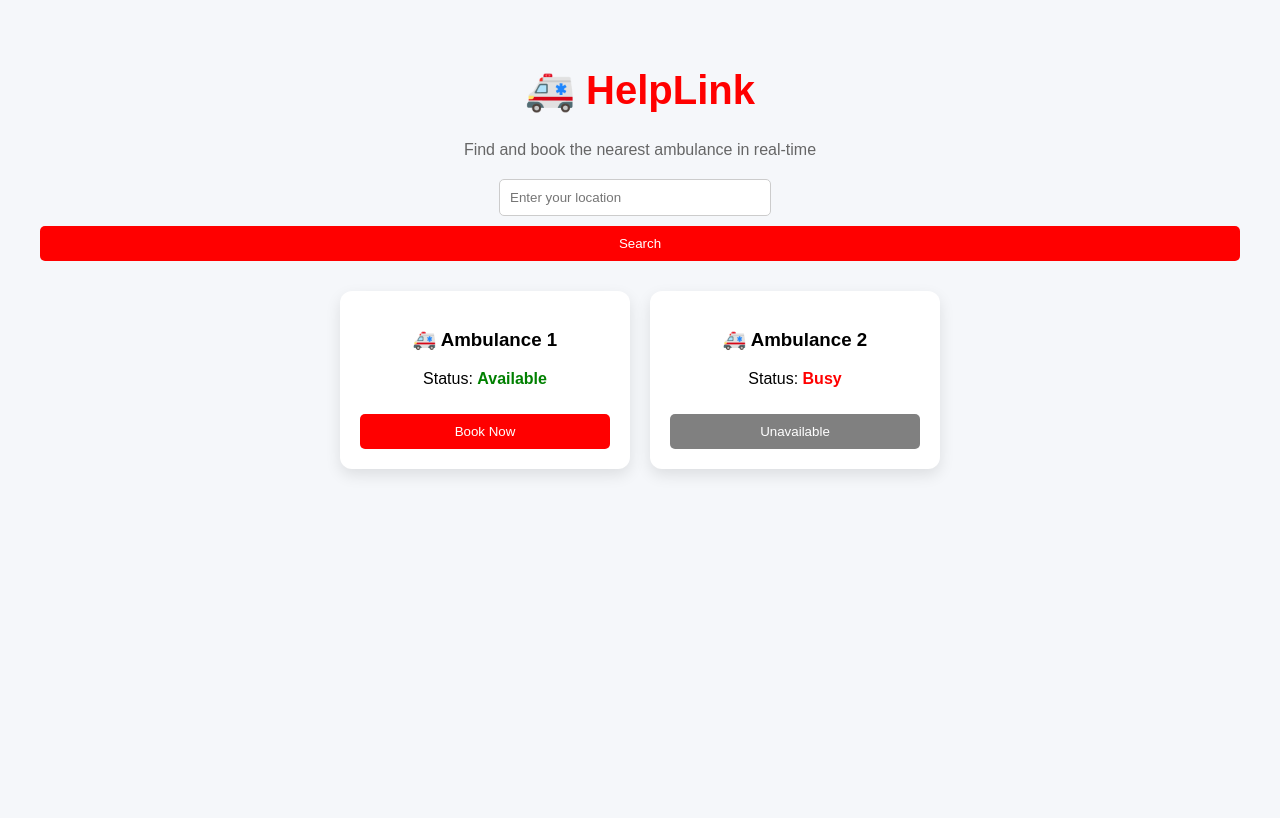
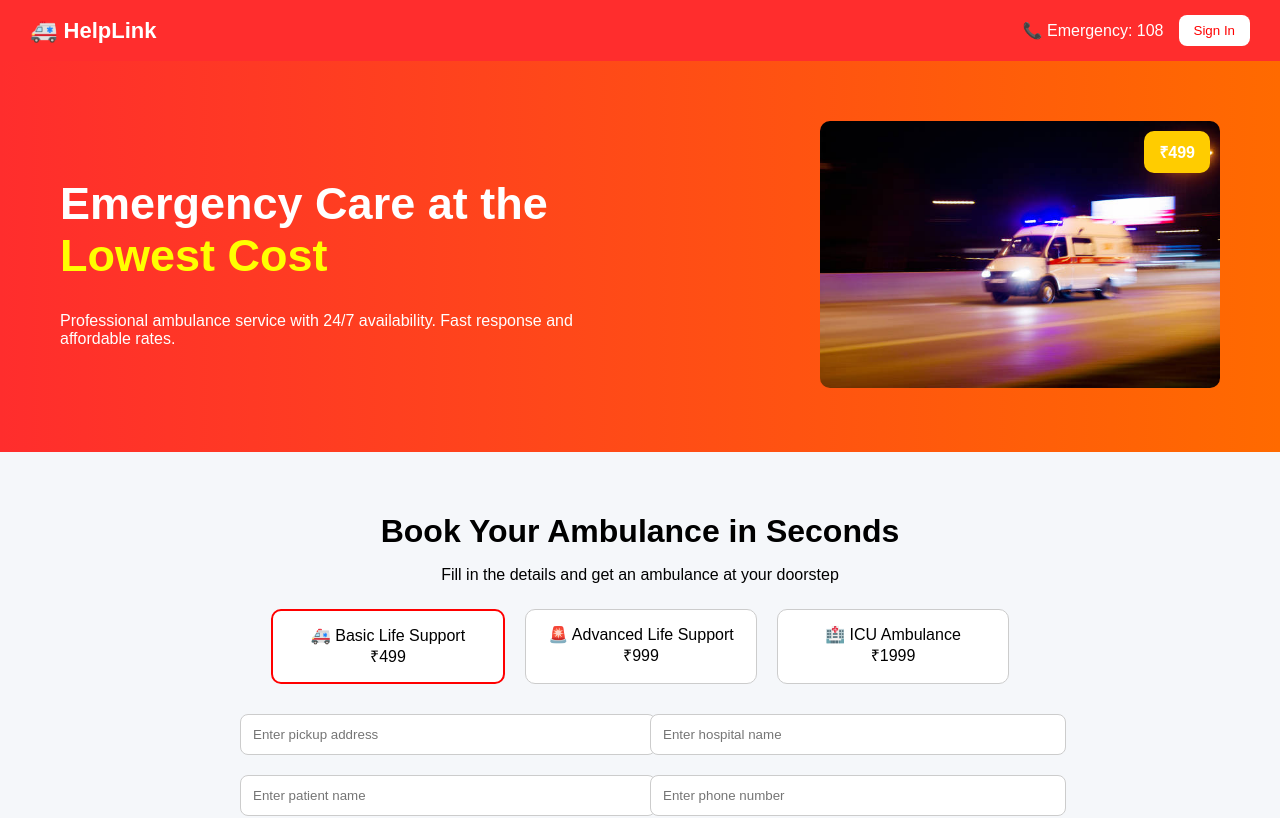
Before and after one commit to HimaniLohani/ambulance-trekker, a React (Create React App) app in the folder frontend/: page / in a window 1280 px wide. Shown: the top 818 px of the page. Built offline with nearby package versions, Linux system fonts and the light colour scheme.

Commit message:
frontend UI completed

```diff
--- a/frontend/src/App.css
+++ b/frontend/src/App.css
@@ -1,83 +1,235 @@
 body {
   margin: 0;
   font-family: Arial;
+}
+
+/* 🔴 NAVBAR */
+.navbar {
+  display: flex;
+  justify-content: space-between;
+  align-items: center;
+  padding: 15px 30px;
+  background: #ff2d2d;
+  color: white;
+}
+
+.logo {
+  font-size: 22px;
+  font-weight: bold;
+}
+
+.nav-right {
+  display: flex;
+  align-items: center;
+  gap: 15px;
+}
+
+.signin {
+  background: white;
+  color: red;
+  border: none;
+  padding: 8px 15px;
+  border-radius: 8px;
+  cursor: pointer;
+}
+
+/* 🔥 HERO SECTION */
+.hero {
+  display: flex;
+  justify-content: space-between;
+  align-items: center;
+  padding: 60px;
+  background: linear-gradient(to right, #ff2d2d, #ff6a00);
+  color: white;
+}
+
+.hero-left {
+  max-width: 50%;
+}
+
+.hero-left h1 {
+  font-size: 45px;
+}
+
+.hero-left span {
+  color: yellow;
+}
+
+.hero-right {
+  position: relative;
+}
+
+.hero-right img {
+  width: 400px;
+  border-radius: 10px;
+}
+
+.price {
+  position: absolute;
+  top: 10px;
+  right: 10px;
+  background: #ffcc00;
+  padding: 10px 15px;
+  border-radius: 10px;
+  font-weight: bold;
+}
+
+/* 📦 BOOKING SECTION */
+.booking {
+  background: #f5f7fa;
+  padding: 40px;
+  text-align: center;
+}
+
+.booking h2 {
+  margin-bottom: 20px;
+}
+
+/* 🚑 TYPES */
+.types {
+  display: flex;
+  justify-content: center;
+  gap: 20px;
+  margin-bottom: 20px;
+}
+
+.type {
+  padding: 15px;
+  border-radius: 10px;
+  border: 1px solid #ccc;
+  cursor: pointer;
+  width: 200px;
+  background: white;
+}
+
+.type.active {
+  border: 2px solid red;
+}
+
+/* 📝 FORM */
+.booking input {
+  padding: 12px;
+  border-radius: 8px;
+  border: 1px solid #ccc;
+}
+
+
+.book-btn {
+  background: red;
+  color: white;
+  padding: 12px 25px;
+  border: none;
+  border-radius: 8px;
+  margin-top: 10px;
+  cursor: pointer;
+}
+/* WHY */
+.why {
+  text-align: center;
+  padding: 50px;
+}
+
+.tag {
+  background: #ffe5e5;
+  color: red;
+  display: inline-block;
+  padding: 8px 15px;
+  border-radius: 20px;
+}
+
+.why h1 {
+  margin-top: 10px;
+}
+
+/* STEPS */
+.steps {
+  text-align: center;
+  padding: 50px;
   background: #f5f7fa;
 }
 
-.container {
+.step-container {
+  display: flex;
+  justify-content: center;
+  gap: 20px;
+  margin-top: 30px;
+  flex-wrap: wrap;
+}
+
+.step {
+  background: white;
+  padding: 20px;
+  width: 220px;
+  border-radius: 12px;
+  box-shadow: 0 5px 15px rgba(0,0,0,0.1);
+}
+
+.step h2 {
+  color: red;
+}
+
+.start-btn {
+  margin-top: 30px;
+  padding: 12px 25px;
+  background: red;
+  color: white;
+  border: none;
+  border-radius: 8px;
+}
+
+/* FOOTER */
+.footer {
+  background: #0b1b2b;
+  color: white;
   text-align: center;
   padding: 40px;
 }
 
-h1 {
-  color: red;
-  font-size: 40px;
+.footer-bottom {
+  background: red;
+  margin-top: 20px;
+  padding: 20px;
+  border-radius: 10px;
 }
 
-.subtitle {
-  color: #666;
-  margin-bottom: 20px;
+.form-grid {
+  display: grid;
+  grid-template-columns: 1fr 1fr;
+  gap: 20px;
+  max-width: 800px;
+  margin: 20px auto;
 }
 
-input {
-  padding: 10px;
-  width: 250px;
-  border-radius: 5px;
-  border: 1px solid #ccc;
-  margin-right: 10px;
+
+.form-grid input {
+  width: 100%;
+  margin: 0;
 }
 
-.search-btn {
-  padding: 10px 15px;
-  background: red;
-  color: white;
-  border: none;
-  border-radius: 5px;
-  cursor: pointer;
+.booking h1 {
+  margin-bottom: 10px;
 }
 
-.card-container {
-  display: flex;
-  justify-content: center;
+.booking p {
+  margin-bottom: 25px;
+}
+
+.types {
+  margin-bottom: 30px;
+}
+
+
+.form-grid {
+  margin-top: 20px;
   gap: 20px;
-  flex-wrap: wrap;
+}
+
+
+.book-btn {
   margin-top: 30px;
 }
 
-.card {
-  background: white;
-  padding: 20px;
-  width: 250px;
-  border-radius: 12px;
-  box-shadow: 0 6px 15px rgba(0,0,0,0.1);
-  transition: transform 0.2s;
+
+.note {
+  margin-top: 15px;
 }
-
-.card:hover {
-  transform: scale(1.05);
-}
-
-.available {
-  color: green;
-  font-weight: bold;
-}
-
-.busy {
-  color: red;
-  font-weight: bold;
-}
-
-button {
-  margin-top: 10px;
-  padding: 10px;
-  width: 100%;
-  border: none;
-  background: red;
-  color: white;
-  border-radius: 5px;
-  cursor: pointer;
-}
-
-button:disabled {
-  background: gray;
-}
--- a/frontend/src/App.js
+++ b/frontend/src/App.js
@@ -1,40 +1,138 @@
 import "./App.css";
 
 function App() {
-  const ambulances = [
-    { name: "Ambulance 1", status: "Available" },
-    { name: "Ambulance 2", status: "Busy" }
-  ];
+  return (
+    <div>
 
-  return (
-    <div className="container">
-      <h1>🚑 HelpLink</h1>
-      <p className="subtitle">
-        Find and book the nearest ambulance in real-time
-      </p>
+      {/* 🔴 NAVBAR */}
+      <nav className="navbar">
+        <div className="logo">🚑 HelpLink</div>
 
-      <input type="text" placeholder="Enter your location" />
-      <button className="search-btn">Search</button>
+        <div className="nav-right">
+          <span>📞 Emergency: 108</span>
+          <button className="signin">Sign In</button>
+        </div>
+      </nav>
 
-      <div className="card-container">
-        {ambulances.map((item, index) => (
-          <div className="card" key={index}>
-            <h3>🚑 {item.name}</h3>
+      {/* 🔥 HERO SECTION */}
+      <div className="hero">
+        <div className="hero-left">
+          <h1>
+            Emergency Care at the <br />
+            <span>Lowest Cost</span>
+          </h1>
 
-            <p>
-              Status:{" "}
-              <span className={item.status === "Available" ? "available" : "busy"}>
-                {item.status}
-              </span>
-            </p>
+          <p>
+            Professional ambulance service with 24/7 availability.
+            Fast response and affordable rates.
+          </p>
+        </div>
 
-            <button disabled={item.status === "Busy"}>
-              {item.status === "Available" ? "Book Now" : "Unavailable"}
-            </button>
-          </div>
-        ))}
+        <div className="hero-right">
+          <img src="/image.png" alt="Ambulance" />
+
+
+          <div className="price">₹499</div>
+        </div>
       </div>
+
+    {/* 📦 BOOKING SECTION */}
+<div className="booking">
+
+  <h1>Book Your Ambulance in Seconds</h1>
+  <p>Fill in the details and get an ambulance at your doorstep</p>
+
+  {/* 🚑 TYPES */}
+  <div className="types">
+    <div className="type active">
+      🚑 Basic Life Support <br /> <span>₹499</span>
     </div>
+
+    <div className="type">
+      🚨 Advanced Life Support <br /> <span>₹999</span>
+    </div>
+
+    <div className="type">
+      🏥 ICU Ambulance <br /> <span>₹1999</span>
+    </div>
+  </div>
+
+  {/* 📝 FORM GRID */}
+  <div className="form-grid">
+    <input placeholder="Enter pickup address" />
+    <input placeholder="Enter hospital name" />
+    <input placeholder="Enter patient name" />
+    <input placeholder="Enter phone number" />
+  </div>
+
+  <button className="book-btn">🚑 Book Ambulance Now</button>
+
+  <p className="note">
+    By booking, you agree to our terms. Emergency: <b>108</b>
+  </p>
+</div>
+
+      {/* ✅ WHY CHOOSE US */}
+<div className="why">
+  <h3 className="tag">Why Choose Us</h3>
+  <h1>Emergency Care You Can Trust</h1>
+  <p>
+    We combine affordability with quality service to ensure you get the best
+    emergency medical care
+  </p>
+</div>
+
+{/* ✅ HOW IT WORKS */}
+<div className="steps">
+  <h3 className="tag">Simple Process</h3>
+  <h1>How It Works</h1>
+
+  <div className="step-container">
+
+    <div className="step">
+      <h2>01</h2>
+      <h3>Book Online</h3>
+      <p>Enter your location and select ambulance type</p>
+    </div>
+
+    <div className="step">
+      <h2>02</h2>
+      <h3>Get Matched</h3>
+      <p>We find nearest ambulance to your location</p>
+    </div>
+
+    <div className="step">
+      <h2>03</h2>
+      <h3>Track Live</h3>
+      <p>Monitor ambulance in real-time</p>
+    </div>
+
+    <div className="step">
+      <h2>04</h2>
+      <h3>Get Care</h3>
+      <p>Receive professional medical help</p>
+    </div>
+
+  </div>
+
+  <button className="start-btn">Start Booking Now</button>
+</div>
+
+{/* ✅ FOOTER */}
+<div className="footer">
+  <h2>🚑 HelpLink</h2>
+  <p>Providing affordable and reliable ambulance services 24/7</p>
+
+  <div className="footer-bottom">
+    <h1>Emergency? Call Now!</h1>
+    <h2>108</h2>
+    <p>Available 24/7</p>
+  </div>
+</div>
+
+
+    </div>
+
   );
 }
 
```
Also changed, not shown: frontend/public/image.png (added).
